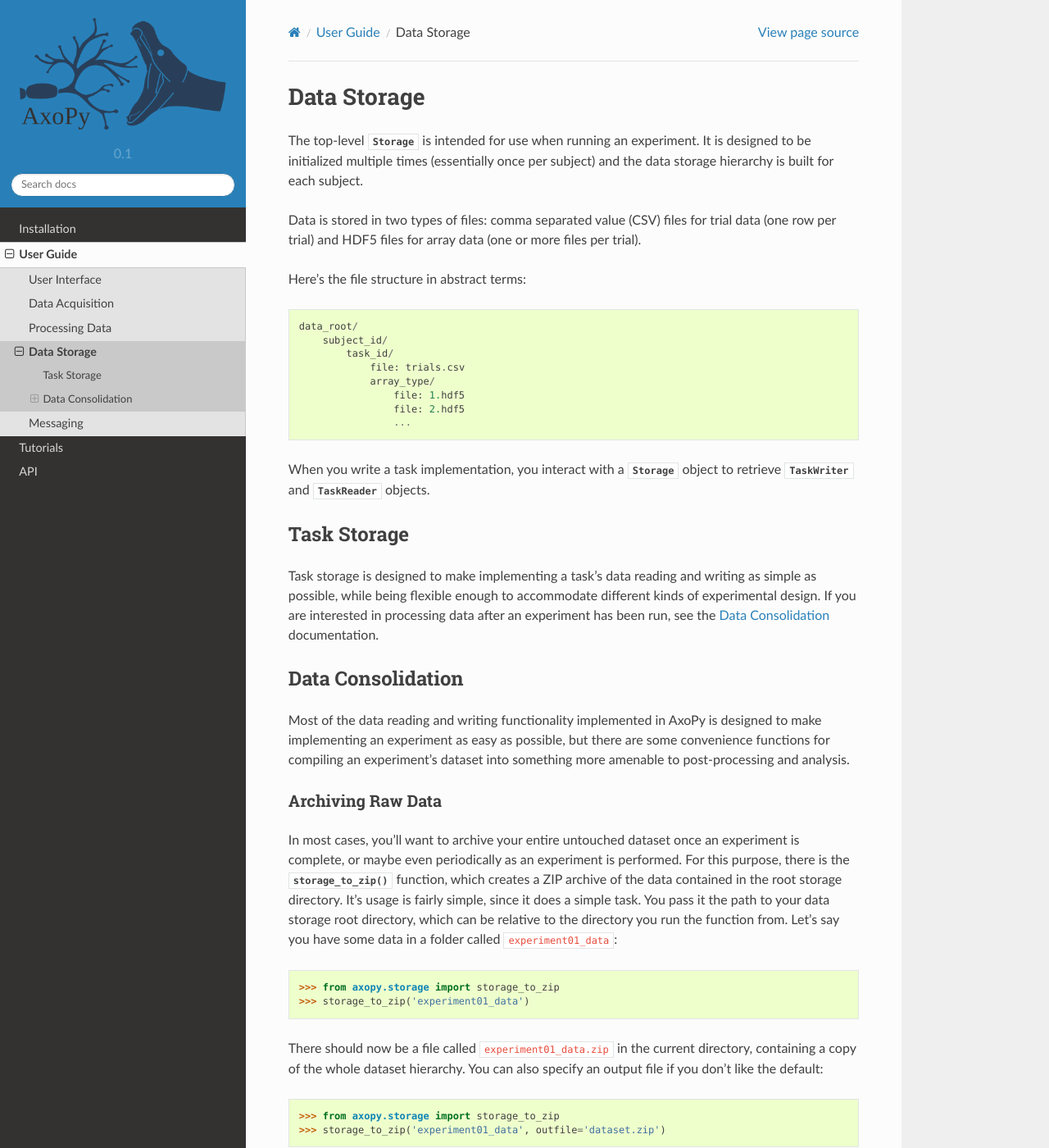
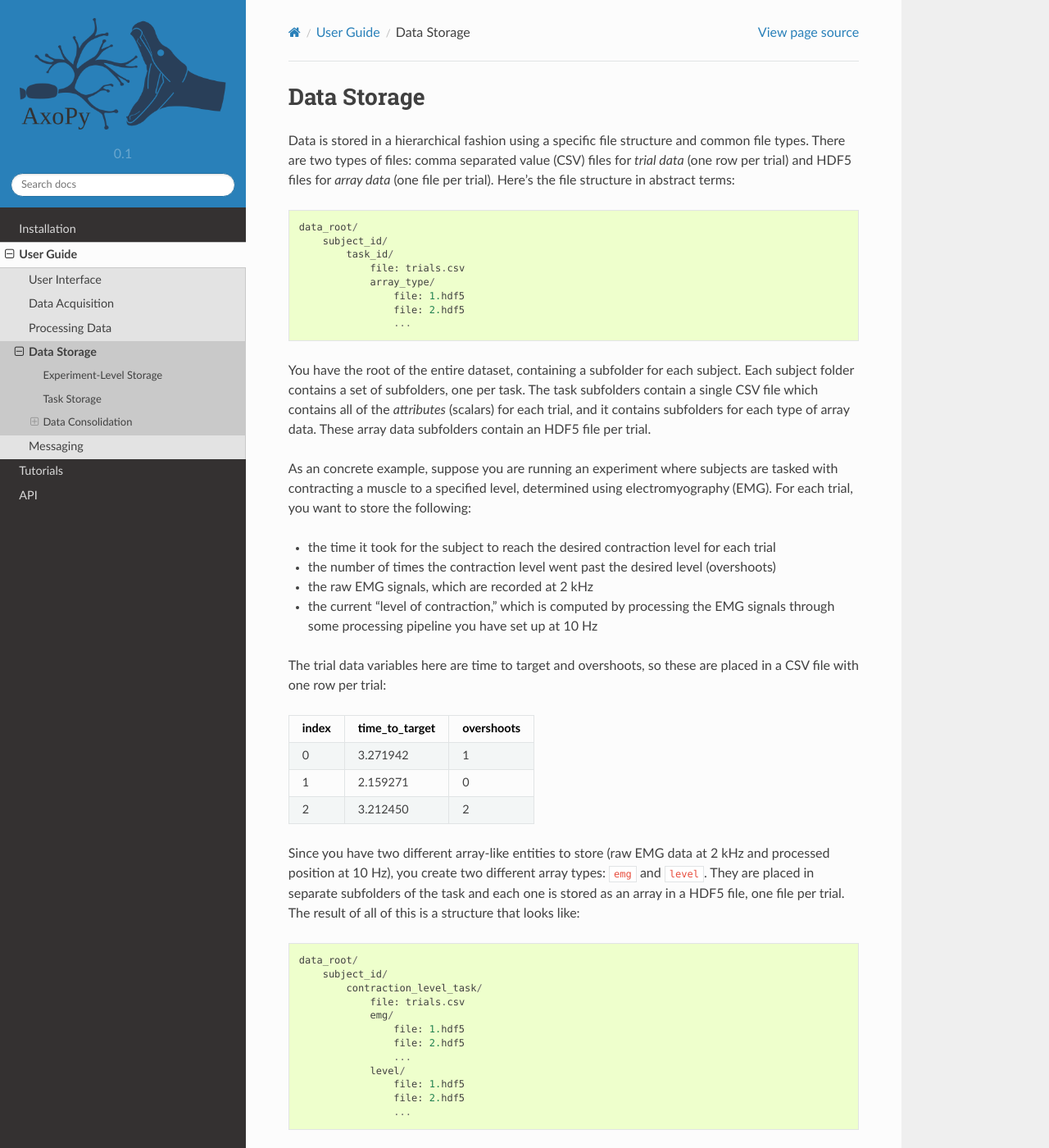
Before and after one commit to axopy/axopy, a Sphinx documentation site: the page built from docs/user_guide/storage.rst, in a window 1280 px wide and 1400 px high. Shown: the whole window at 82% size. Built offline with Sphinx 7.4.7 and the Read the Docs theme 2.0.0, drawn with Linux system fonts in a browser that asks for light colours; some of the changed text lies outside the part shown.

Commit message:
Filling in the storage implementation. Trying to document along the way.

```diff
--- a/docs/user_guide/storage.rst
+++ b/docs/user_guide/storage.rst
@@ -6,15 +6,10 @@
 
 .. currentmodule:: axopy.storage
 
-The top-level :class:`Storage` is intended for use when running an experiment.
-It is designed to be initialized multiple times (essentially once per subject)
-and the data storage hierarchy is built for each subject.
-
-Data is stored in two types of files: comma separated value (CSV) files for
-trial data (one row per trial) and HDF5 files for array data (one or more files
-per trial).
-
-Here's the file structure in abstract terms::
+Data is stored in a hierarchical fashion using a specific file structure and
+common file types. There are two types of files: comma separated value (CSV)
+files for *trial data* (one row per trial) and HDF5 files for *array data* (one
+file per trial). Here's the file structure in abstract terms::
 
     data_root/
         subject_id/
@@ -25,14 +20,92 @@
                     file: 2.hdf5
                     ...
 
+You have the root of the entire dataset, containing a subfolder for each
+subject. Each subject folder contains a set of subfolders, one per task. The
+task subfolders contain a single CSV file which contains all of the
+*attributes* (scalars) for each trial, and it contains subfolders for each type
+of array data. These array data subfolders contain an HDF5 file per trial.
 
-When you write a task implementation, you interact with a :class:`Storage`
-object to retrieve :class:`TaskWriter` and :class:`TaskReader` objects.
+As an concrete example, suppose you are running an experiment where subjects
+are tasked with contracting a muscle to a specified level, determined using
+electromyography (EMG). For each trial, you want to store the following:
+
+- the time it took for the subject to reach the desired contraction level for
+  each trial
+- the number of times the contraction level went past the desired level
+  (overshoots)
+- the raw EMG signals, which are recorded at 2 kHz
+- the current "level of contraction," which is computed by processing the EMG
+  signals through some processing pipeline you have set up at 10 Hz
+
+The trial data variables here are time to target and overshoots, so these are
+placed in a CSV file with one row per trial:
+
+===== ============== ==========
+index time_to_target overshoots
+===== ============== ==========
+0     3.271942       1
+1     2.159271       0
+2     3.212450       2
+===== ============== ==========
+
+Since you have two different array-like entities to store (raw EMG data at
+2 kHz and processed position at 10 Hz), you create two different array types:
+``emg`` and ``level``. They are placed in separate subfolders of the task and
+each one is stored as an array in a HDF5 file, one file per trial. The result
+of all of this is a structure that looks like::
+
+    data_root/
+        subject_id/
+            contraction_level_task/
+                file: trials.csv
+                emg/
+                    file: 1.hdf5
+                    file: 2.hdf5
+                    ...
+                level/
+                    file: 1.hdf5
+                    file: 2.hdf5
+                    ...
+
+The HDF5 format was chosen for all array data because it naturally works with
+NumPy arrays, which are the assumed container for data as it goes from
+a hardware device through processing code to computer interaction. It also
+saves the arrays in a binary format instaed of converting to strings as
+something like ``numpy.savetxt`` would do, potentially reducing the size of
+a whole experiment's dataset significantly if you store many arrays
+representing high-frequency electrophysiological recordings.
+
+The goals of this storage layout are to be simple to implement and reason
+about, to allow for manual browsing of the dataset, and to enable simultaneous
+sessions (i.e. multiple researchers running the experiment with different
+subjects) with a very simple and intuitive data merging procedure (i.e. just
+designate a single root folder and move all subject data there). The layout is
+*not* optimized for processing and analyzing data once an experiment is
+complete, however. For that, see :ref:`data-consolidation`.
+
+
+.. _experiment-storage:
+
+Experiment-Level Storage
+========================
+
+The top-level :class:`Storage` class handles the first two layers of the
+storage hierarchy: subjects and tasks. It is initialized at the beginning of
+each session and (e.g. once per subject for a single-session experiment) and
+the data storage hierarchy is built for each subject. Initializing and adding
+subjects is typically handled for you by :class:`axopy.experiment.Experiment`
+in the context of running an experiment. Once a task is given access to the
+:class:`Storage` object, however, it is up to the task implementation to set up
+:class:`TaskReader` objects for reading data from other tasks and
+:class:`TaskWriter` objects for storing its own data. This is done by calling
+:meth:`Storage.require_task` and :meth:`Storage.create_task`, respectively.
+
 
 .. _task-storage:
 
 Task Storage
-------------
+============
 
 Task storage is designed to make implementing a task's data reading and writing
 as simple as possible, while being flexible enough to accommodate different
@@ -43,7 +116,7 @@
 .. _data-consolidation:
 
 Data Consolidation
-------------------
+==================
 
 Most of the data reading and writing functionality implemented in AxoPy is
 designed to make implementing an experiment as easy as possible, but there are
@@ -51,7 +124,7 @@
 more amenable to post-processing and analysis.
 
 Archiving Raw Data
-^^^^^^^^^^^^^^^^^^
+------------------
 
 In most cases, you'll want to archive your entire untouched dataset once an
 experiment is complete, or maybe even periodically as an experiment is
@@ -73,7 +146,7 @@
     >>> storage_to_zip('experiment01_data', outfile='dataset.zip')
 
 Working Dataset
-^^^^^^^^^^^^^^^
+---------------
 
 In addition to archiving raw data, you'll probably want what I'll call
 a "working dataset," one in which you can read from, do some processing, write
```
Also changed, not shown: 4 other files.
